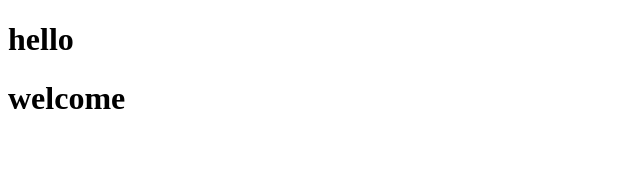
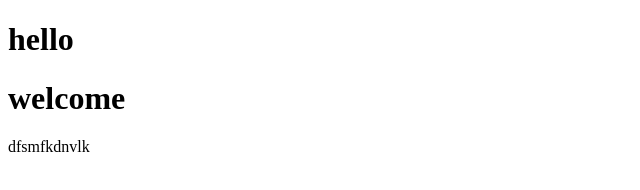
Before and after one commit to amira-abdelhady/lastQnaMearn, a plain HTML site: page index.html in a window 1280 px wide. Shown: the whole page, without its empty margins (0-640 px from the left). Drawn offline with Linux system fonts and the light colour scheme.

Commit message:
addind div by momen

```diff
--- a/index.html
+++ b/index.html
@@ -11,6 +11,8 @@
     <div>
         <h1>welcome</h1>
     </div>
-
+    <div>
+        dfsmfkdnvlk
+    </div>
 </body>
 </html>
```
